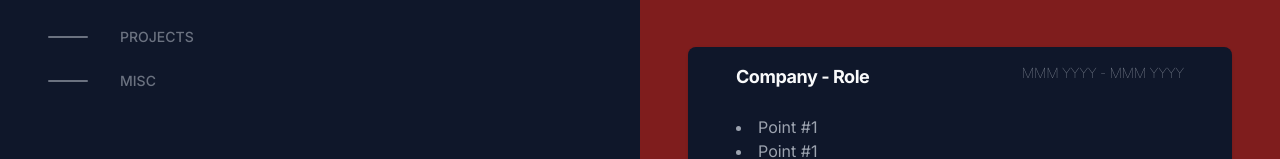
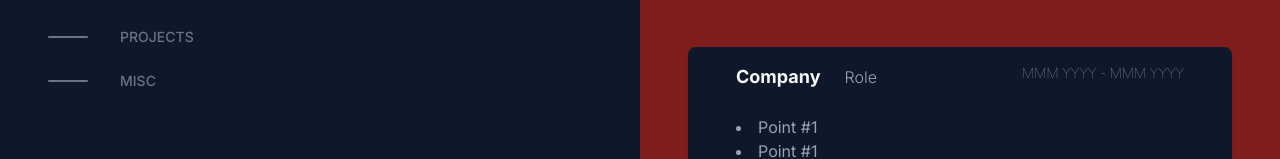
Before and after one commit to TohDeKai/portfolio, a Next.js app in the folder app/: page / in a window 1280 px wide. Shown: the part 393-552 px from the top of the page. Built offline with nearby package versions, Linux system fonts and the light colour scheme.

Commit message:
FEAT: experience styling

```diff
--- a/app/src/app/components/experience.tsx
+++ b/app/src/app/components/experience.tsx
@@ -7,9 +7,10 @@ export default function Experience() {
           className="rounded-lg shadow md:flex-row w-full bg-slate-900 hover:bg-slate-700"
         >
           <div className="flex justify-between leading-normal px-12 py-4">
-            <h5 className="mb-2 text-lg font-bold tracking-tight text-gray-50">
-              Company - Role
-            </h5>
+            <div className="flex gap-6 mb-2">
+              <p className="text-lg font-bold text-gray-50 my-auto">Company</p>
+              <p className="text-md font-light text-gray-400 my-auto">Role</p>
+            </div>
             <h5 className="text-sm font-thin tracking-tight text-gray-400">
               MMM YYYY - MMM YYYY
             </h5>
```
